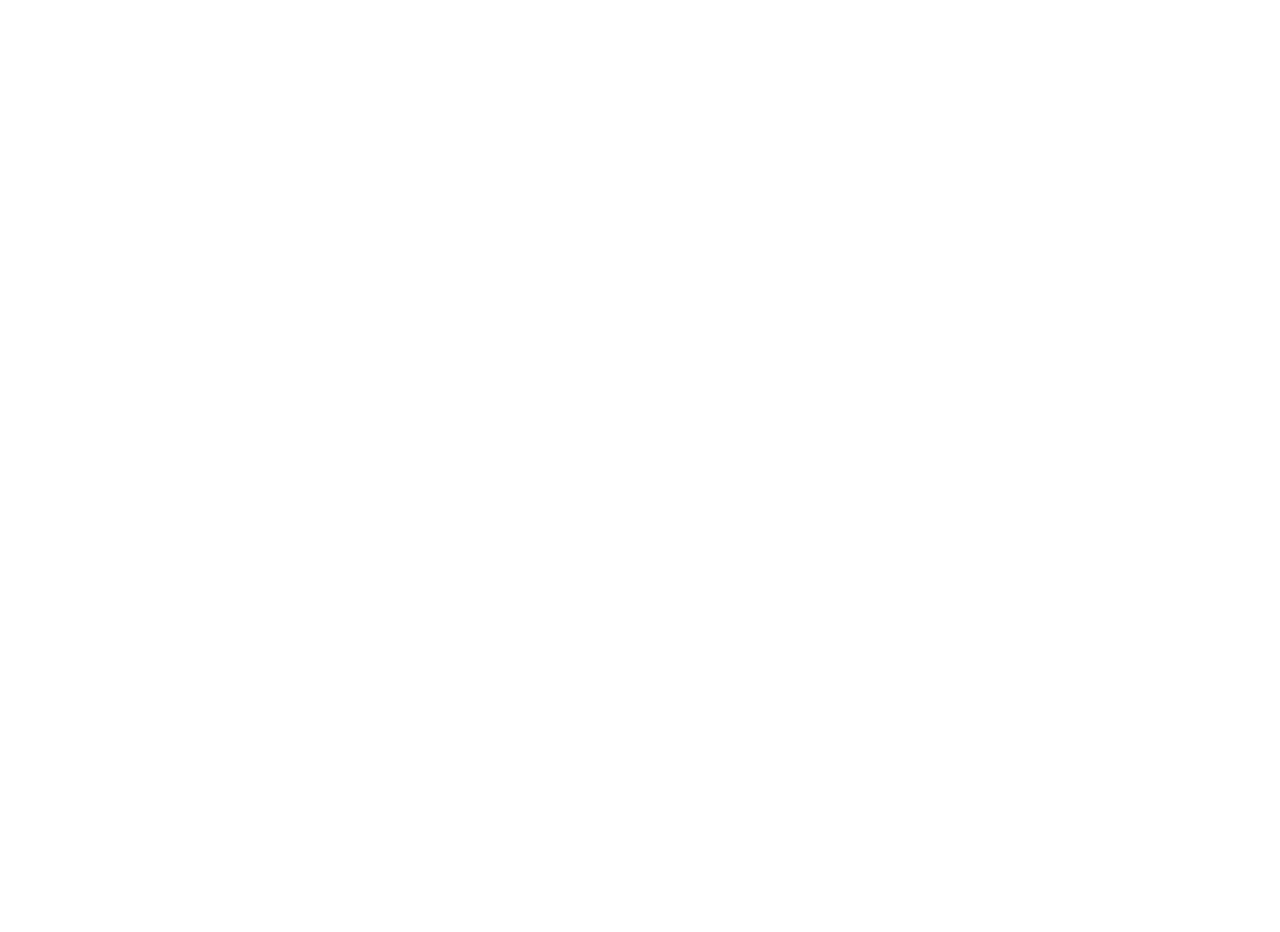
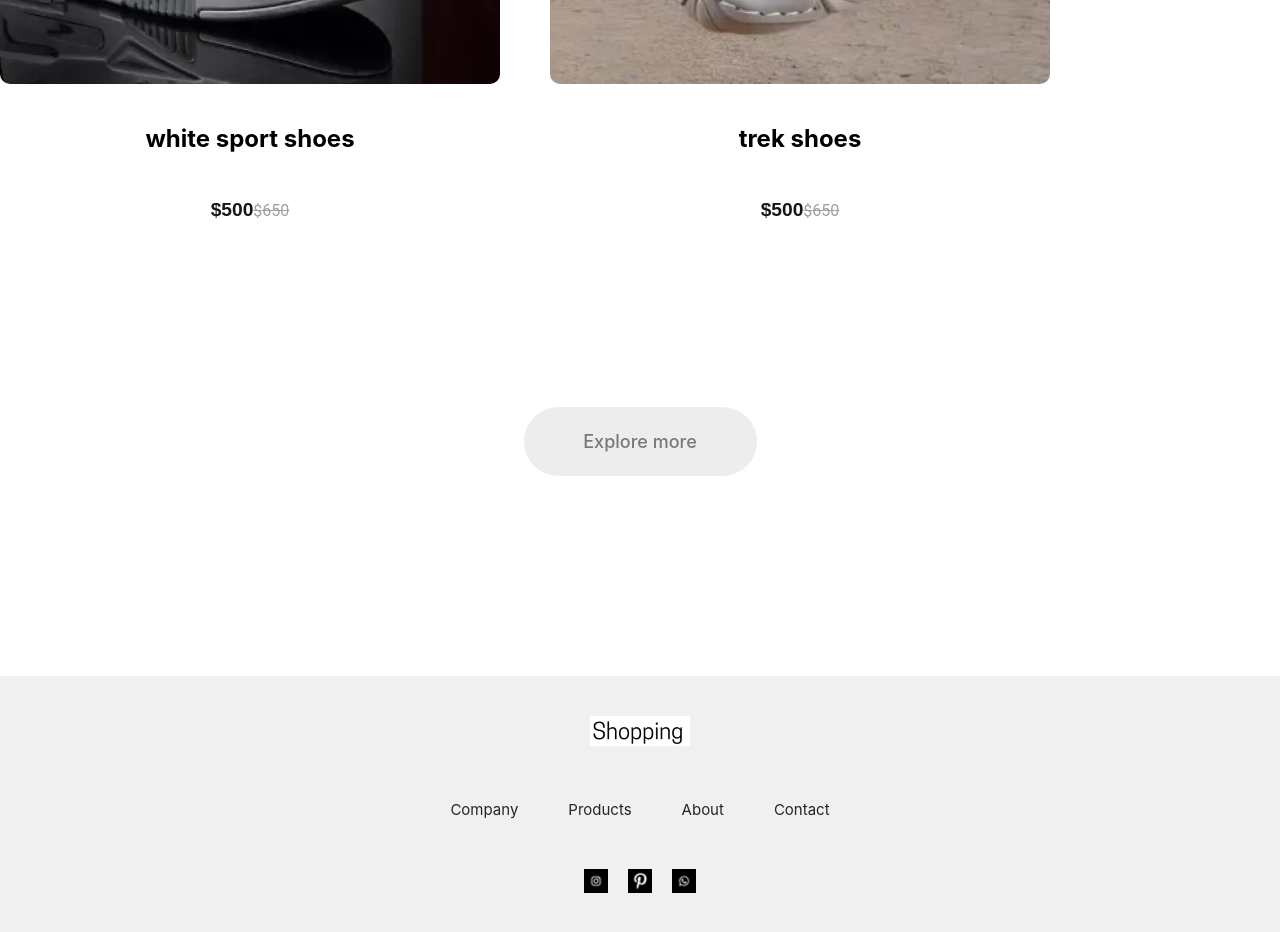
Before and after one commit to shreyamorti28/Ecommerce, a React (Create React App) app: page /Shoes in a window 1280 px wide. Shown: the part 1400-2332 px from the top of the page. Before the commit the page ends 1208 px from the top, so only its background shows below. Built offline with nearby package versions, Linux system fonts and the light colour scheme.

Commit message:
products in collections commit

```diff
--- a/src/App.js
+++ b/src/App.js
@@ -21,7 +21,6 @@ function App() {
         <Route path='/' element={<Home/>}/>
         <Route path='/T-shirt' element={<ShopCategory banner={tshirt_banner} category="T-shirt"/>}/>
         <Route path='/Jeans' element={<ShopCategory banner={jeans_banner} category="Jeans"/>}/>
-        <Route path='/Jackets' element={<ShopCategory category="Jackets"/>}/>
         <Route path='/Shoes' element={<ShopCategory banner={shoes_banner} category="Shoes"/>}/>
         <Route path='/product' element={<Product/>}>
             <Route path=':productId' element={<Product/>}/>
--- a/src/Pages/CSS/ShopCategory.css
+++ b/src/Pages/CSS/ShopCategory.css
@@ -68,3 +68,17 @@
 
 
 }
+.shopcategory-loadmore{
+  display: flex;
+  justify-content: center;
+  align-items: center;
+  margin: 150px auto;
+  width:233px;
+  height:69px;
+  border-radius:75px;
+  background: #ededed;
+  color: #787878;
+  font-size:18px;
+  font-weight:500;
+
+}
--- a/src/Pages/LoginSignup.jsx
+++ b/src/Pages/LoginSignup.jsx
@@ -2,7 +2,21 @@ import React from 'react'
 
 const LoginSignup = () => {
   return (
-    <div>LoginSignup</div>
+    <div className='loginsignup'>
+      <div className='loginsignup-container'>
+        <h1>Sign up</h1>
+        <div className="loginsignup-feilds">
+          <input type="text" placeholder="Your Name" />
+          <input type="email" placeholder="Email address"/>
+          <input type="password" placeholder="Password"/>
+
+        </div>
+        <button>Continue</button>
+
+
+      </div>
+
+    </div>
   )
 }
 
--- a/src/Pages/ShopCategory.jsx
+++ b/src/Pages/ShopCategory.jsx
@@ -30,7 +30,11 @@ const ShopCategory = (props) => {
         })}
 
       </div>
-    </div>
+
+    <div className='shopcategory-loadmore'>
+      Explore more
+      </div>
+  </div>
   );
 };
 
--- a/src/components/Assets/all_products.js
+++ b/src/components/Assets/all_products.js
@@ -6,6 +6,17 @@ import p5_img from './stripped_shirt.jpeg'
 import p6_img from './printed_tshirt.jpg'
 import p7_img from './printed_tshirt3.png'
 import p8_img from './stripped_shirt2.png.jpg'
+import p9_img from './white_sportshoes.png'
+import p10_img from './Trek_shoes.png'
+import p11_img from './baggy_jeans.png'
+import p12_img from './blue_pant.png'
+import p13_img from './black_jeans3.png'
+import p14_img from './blue_jeans.png'
+import p15_img from './dark_blue_jeans.png'
+import p17_img from './light_green.png'
+import p18_img from './light_grey_pant.png'
+import p19_img from './green_jeans.png'
+
 
 
 let data_product = [
@@ -73,6 +84,97 @@ let data_product = [
         new_price:500,
         old_price:650,
     },
+    {
+        id:9,
+        name:"white sport shoes",
+        category:"Shoes",
+        image:p9_img,
+        new_price:500,
+        old_price:650,
+
+    },
+    {
+        id:9,
+        name:"trek shoes",
+        category:"Shoes",
+        image:p10_img,
+        new_price:500,
+        old_price:650,
+
+    },
+    {
+        id:9,
+        name:"baggy jeans",
+        category:"Jeans",
+        image:p11_img,
+        new_price:500,
+        old_price:650,
+
+    },
+    {
+        id:9,
+        name:"blue pants",
+        category:"Jeans",
+        image:p12_img,
+        new_price:500,
+        old_price:650,
+
+    },
+    {
+        id:9,
+        name:"black jeans",
+        category:"Jeans",
+        image:p13_img,
+        new_price:500,
+        old_price:650,
+
+    },
+    {
+        id:9,
+        name:"blue jeans",
+        category:"Jeans",
+        image:p14_img,
+        new_price:500,
+        old_price:650,
+
+    },
+    {
+        id:9,
+        name:"dark blue jeans",
+        category:"Jeans",
+        image:p15_img,
+        new_price:500,
+        old_price:650,
+
+    },
+    {
+        id:9,
+        name:"white sport shoes",
+        category:"Jeans",
+        image:p17_img,
+        new_price:500,
+        old_price:650,
+
+    },
+    {
+        id:9,
+        name:"light grey jeans",
+        category:"Jeans",
+        image:p18_img,
+        new_price:500,
+        old_price:650,
+
+    },
+    {
+        id:9,
+        name:"green jeans",
+        category:"Jeans",
+        image:p19_img,
+        new_price:500,
+        old_price:650,
+
+    }
+
 ];
 
 export default data_product;
--- a/src/components/Navbar/Navbar.jsx
+++ b/src/components/Navbar/Navbar.jsx
@@ -16,7 +16,6 @@ const Navbar = () => {
             <li onClick={()=>{setMenu("Home")}}><Link to='/'>Home</Link>{menu==="Home"?<hr/>:<></>}</li>
             <li onClick={()=>{setMenu("T-shirt")}}><Link to='/T-shirt'>T-shirt</Link>{menu==="T-shirt"?<hr/>:<></>}</li>
             <li onClick={()=>{setMenu("Jeans")}}><Link to='/Jeans'>Jeans</Link>{menu==="Jeans"?<hr/>:<></>}</li>
-            <li onClick={()=>{setMenu("Jackets")}}><Link to='/Jackets'>Jackets</Link>{menu==="Jackets"?<hr/>:<></>}</li>
             <li onClick={()=>{setMenu("Shoes")}}><Link to='/Shoes'>Shoes</Link>{menu==="Shoes"?<hr/>:<></>}</li>
           </ul>
         </div>
```
